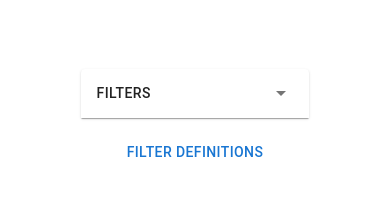
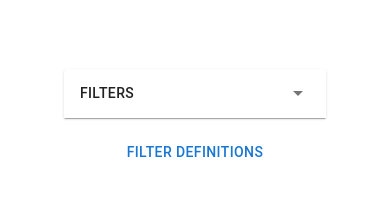
Before and after one commit to victorverma3/Letterboxd-Movie-Recommendations, a React (Vite) app in the folder frontend/: page / in a window 390 px wide. Shown: the part 215-435 px from the top of the page. Built offline with nearby package versions, Linux system fonts and the light colour scheme; no server answers.

Commit message:
widened filters on mobile

```diff
--- a/frontend/src/components/Filters.tsx
+++ b/frontend/src/components/Filters.tsx
@@ -60,7 +60,7 @@ const Filters = ({
         setValues(defaultGenres);
     };
     return (
-        <div className="w-4/5 sm:w-3/5 min-w-24 sm:min-w-96 mx-auto mt-16 sm:mt-24 flex flex-col">
+        <div className="w-11/12 sm:w-3/5 min-w-24 sm:min-w-96 mx-auto mt-16 sm:mt-24 flex flex-col">
             <div className="w-4/5 sm:w-96 mx-auto">
                 <Accordion>
                     <AccordionSummary expandIcon={<ArrowDropDownIcon />}>
```
